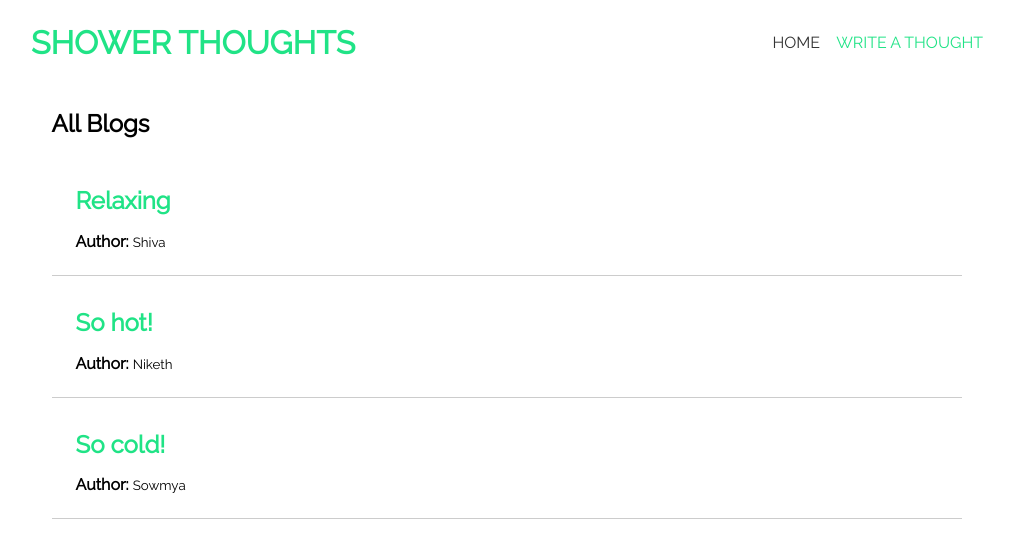
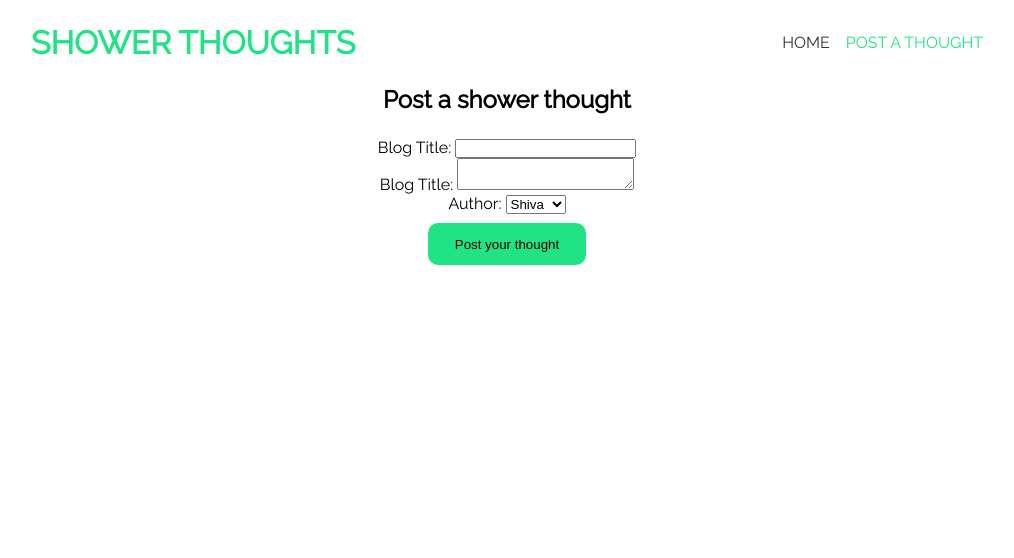
Before and after one commit to shivaprakash-sudo/shower-thoughts, a React (Create React App) app: page /post_a_thought in a window 1280 px wide. Shown: the top 558 px of the page, without its empty margins (133-1147 px from the left). Built offline with nearby package versions, Linux system fonts and the light colour scheme; data requests are answered from the project's data file.

Commit message:
added json db, react router for routing

```diff
--- a/data/db.json
+++ b/data/db.json
@@ -1,19 +1,19 @@
 {
     "blogs": [{
             "title": "Relaxing",
-            "body": "Pariatur cillum enim proident exercitation aliquip pariatur occaecat esse irure ex. Do ullamco est magna aute. Do culpa ea sit do exercitation et amet ad. Id irure esse ad ex cillum esse id non anim nulla proident. Est irure et est fugiat id cupidatat dolor do consequat dolore non culpa reprehenderit nulla.\nNon laborum officia sit anim Lorem. Incididunt reprehenderit cillum culpa velit. Reprehenderit excepteur dolor irure velit deserunt. Aliqua enim laboris enim in ut. Officia proident non velit culpa proident quis est esse exercitation dolor consectetur. Ullamco deserunt sit qui ut et reprehenderit et ea sunt incididunt pariatur reprehenderit officia reprehenderit. Consectetur ad dolore esse veniam minim.",
+            "body": "Pariatur cillum enim proident exercitation aliquip pariatur occaecat esse irure ex. Do ullamco est magna aute. Do culpa ea sit do exercitation et amet ad. Id irure esse ad ex cillum esse id non anim nulla proident. Est irure et est fugiat id cupidatat dolor do consequat dolore non culpa reprehenderit nulla.\n Non laborum officia sit anim Lorem. Incididunt reprehenderit cillum culpa velit. Reprehenderit excepteur dolor irure velit deserunt. Aliqua enim laboris enim in ut. Officia proident non velit culpa proident quis est esse exercitation dolor consectetur. Ullamco deserunt sit qui ut et reprehenderit et ea sunt incididunt pariatur reprehenderit officia reprehenderit. Consectetur ad dolore esse veniam minim.",
             "author": "Shiva",
             "id": 1
         },
         {
             "title": "So hot!",
-            "body": "Pariatur cillum enim proident exercitation aliquip pariatur occaecat esse irure ex. Do ullamco est magna aute. Do culpa ea sit do exercitation et amet ad. Id irure esse ad ex cillum esse id non anim nulla proident. Est irure et est fugiat id cupidatat dolor do consequat dolore non culpa reprehenderit nulla.\nNon laborum officia sit anim Lorem. Incididunt reprehenderit cillum culpa velit. Reprehenderit excepteur dolor irure velit deserunt. Aliqua enim laboris enim in ut. Officia proident non velit culpa proident quis est esse exercitation dolor consectetur. Ullamco deserunt sit qui ut et reprehenderit et ea sunt incididunt pariatur reprehenderit officia reprehenderit. Consectetur ad dolore esse veniam minim.",
+            "body": "Pariatur cillum enim proident exercitation aliquip pariatur occaecat esse irure ex. Do ullamco est magna aute. Do culpa ea sit do exercitation et amet ad. Id irure esse ad ex cillum esse id non anim nulla proident. Est irure et est fugiat id cupidatat dolor do consequat dolore non culpa reprehenderit nulla.\n Non laborum officia sit anim Lorem. Incididunt reprehenderit cillum culpa velit. Reprehenderit excepteur dolor irure velit deserunt. Aliqua enim laboris enim in ut. Officia proident non velit culpa proident quis est esse exercitation dolor consectetur. Ullamco deserunt sit qui ut et reprehenderit et ea sunt incididunt pariatur reprehenderit officia reprehenderit. Consectetur ad dolore esse veniam minim.",
             "author": "Niketh",
             "id": 2
         },
         {
             "title": "So cold!",
-            "body": "Pariatur cillum enim proident exercitation aliquip pariatur occaecat esse irure ex. Do ullamco est magna aute. Do culpa ea sit do exercitation et amet ad. Id irure esse ad ex cillum esse id non anim nulla proident. Est irure et est fugiat id cupidatat dolor do consequat dolore non culpa reprehenderit nulla.\nNon laborum officia sit anim Lorem. Incididunt reprehenderit cillum culpa velit. Reprehenderit excepteur dolor irure velit deserunt. Aliqua enim laboris enim in ut. Officia proident non velit culpa proident quis est esse exercitation dolor consectetur. Ullamco deserunt sit qui ut et reprehenderit et ea sunt incididunt pariatur reprehenderit officia reprehenderit. Consectetur ad dolore esse veniam minim.",
+            "body": "Pariatur cillum enim proident exercitation aliquip pariatur occaecat esse irure ex. Do ullamco est magna aute. Do culpa ea sit do exercitation et amet ad. Id irure esse ad ex cillum esse id non anim nulla proident. Est irure et est fugiat id cupidatat dolor do consequat dolore non culpa reprehenderit nulla.\n Non laborum officia sit anim Lorem. Incididunt reprehenderit cillum culpa velit. Reprehenderit excepteur dolor irure velit deserunt. Aliqua enim laboris enim in ut. Officia proident non velit culpa proident quis est esse exercitation dolor consectetur. Ullamco deserunt sit qui ut et reprehenderit et ea sunt incididunt pariatur reprehenderit officia reprehenderit. Consectetur ad dolore esse veniam minim.",
             "author": "Sowmya",
             "id": 3
         }
--- a/package.json
+++ b/package.json
@@ -8,6 +8,7 @@
     "@testing-library/user-event": "^13.5.0",
     "react": "^17.0.2",
     "react-dom": "^17.0.2",
+    "react-router-dom": "^5.3.0",
     "react-scripts": "5.0.0",
     "web-vitals": "^2.1.4"
   },
--- a/src/App.js
+++ b/src/App.js
@@ -1,14 +1,29 @@
 import Navbar from "./Navbar";
 import Home from "./Home";
+import { BrowserRouter as Router, Route, Switch } from "react-router-dom";
+import PostAThought from "./PostAThought";
+import BlogDetails from "./BlogDetails";
 
 function App() {
   return (
-    <div className="App">
-      <Navbar />
-      <div className="content container">
-        <Home />
+    <Router>
+      <div className="App">
+        <Navbar />
+        <div className="content container">
+          <Switch>
+            <Route exact path="/">
+              <Home />
+            </Route>
+            <Route path="/post_a_thought">
+              <PostAThought />
+            </Route>
+            <Route path="/blogs/:id">
+              <BlogDetails />
+            </Route>
+          </Switch>
+        </div>
       </div>
-    </div>
+    </Router>
   );
 }
 
--- /dev/null
+++ b/src/BlogDetails.js
@@ -0,0 +1,40 @@
+import { useParams } from "react-router-dom";
+import useFetch from "./useFetch";
+
+const BlogDetails = () => {
+  const { id } = useParams();
+  const {
+    data: blog,
+    isPending,
+    error,
+  } = useFetch("http://localhost:8000/blogs/" + id);
+
+  return (
+    <div className="blog">
+      {isPending && <div className="txt-center">Loading...</div>}
+      {error && <div className="txt-center">{error}</div>}
+      {blog && (
+        <article className="blog-details m-auto">
+          <h2 className="blog-heading txt-center">{blog.title}</h2>
+          <small className="blog-author">
+            Posted by:&nbsp;
+            {blog.author}
+          </small>
+          <div className="blog-body">
+            <p>{blog.body}</p>
+          </div>
+          {/* <button
+            className="btn btn-danger"
+            onClick={() => {
+              handleDeleteBlog(blog.id);
+            }}
+          >
+            Delete Blog
+          </button> */}
+        </article>
+      )}
+    </div>
+  );
+};
+
+export default BlogDetails;
--- a/src/BlogList.js
+++ b/src/BlogList.js
@@ -1,23 +1,18 @@
+import { Link } from "react-router-dom";
+
 const BlogList = ({ blogs, title }) => {
   return (
     <div className="blog-list">
       <h2 className="blog-list-title">{title}</h2>
       {blogs.map((blog) => (
         <div key={blog.id} className="blog-preview">
-          <a className="blog-heading-link" href="/">
+          <Link to={`/blogs/${blog.id}`} className="blog-heading-link">
             <h3 className="blog-heading">{blog.title}</h3>
-          </a>
-          {/* <p className="blog-body">{blog.body}</p> */}
-          <strong className="blog-author">Author: </strong>
-          <small>{blog.author}</small>
-          {/* <button
-            className="btn btn-danger"
-            onClick={() => {
-              handleDeleteBlog(blog.id);
-            }}
-          >
-            Delete Blog
-          </button> */}
+          </Link>
+          <small className="blog-author">
+            Posted by:
+            {blog.author}
+          </small>
         </div>
       ))}
     </div>
--- a/src/Navbar.js
+++ b/src/Navbar.js
@@ -1,16 +1,18 @@
+import { Link } from "react-router-dom";
+
 const Navbar = () => {
   return (
     <nav className="container nav txt-center d-flex">
-      <a className="page-heading-link" href="/">
+      <Link className="page-heading-link" to="/">
         <h1>Shower Thoughts</h1>
-      </a>
+      </Link>
       <div className="links">
         <ul className="nav-list d-flex">
           <li className="nav-list--item">
-            <a href="/">Home</a>
+            <Link to="/">Home</Link>
           </li>
           <li className="nav-list--item">
-            <a href="/write_thought">Write a Thought</a>
+            <Link to="/post_a_thought">Post a Thought</Link>
           </li>
         </ul>
       </div>
--- /dev/null
+++ b/src/PostAThought.js
@@ -0,0 +1,59 @@
+import { useState } from "react";
+
+const PostAThought = () => {
+  const [title, setTitle] = useState("");
+  const [body, setBody] = useState("");
+  const [author, setAuthor] = useState("Shiva");
+  return (
+    <div className="post-a-thought txt-center">
+      <h2 className="post-form-heading">Post a shower thought</h2>
+      <form action="">
+        <div className="blog-title-container">
+          <label htmlFor="blog-title">Blog Title: </label>
+          <input
+            type="text"
+            name="blog-title"
+            required
+            value={title}
+            onChange={(e) => {
+              setTitle(e.target.value);
+            }}
+          />
+        </div>
+        <div className="blog-body-container">
+          <label htmlFor="blog-body">Blog Title: </label>
+          <textarea
+            name="blog-body"
+            required
+            value={body}
+            onChange={(e) => {
+              setBody(e.target.value);
+            }}
+          ></textarea>
+        </div>
+        <div className="author">
+          <label htmlFor="author">Author: </label>
+          <select
+            name="author"
+            id="author"
+            value={author}
+            onChange={(e) => {
+              setAuthor(e.target.value);
+            }}
+          >
+            <option value="Shiva">Shiva</option>
+            <option value="Niketh">Niketh</option>
+            <option value="Jay">Jay</option>
+          </select>
+        </div>
+        <div className="btn-submit">
+          <button className="btn btn-theme" type="submit">
+            Post your thought
+          </button>
+        </div>
+      </form>
+    </div>
+  );
+};
+
+export default PostAThought;
--- a/src/index.css
+++ b/src/index.css
@@ -53,6 +53,13 @@ a:hover {
 
 .txt-left {
     text-align: left;
+}
+
+
+/* margin classes */
+
+.m-auto {
+    margin: auto;
 }
 
 
@@ -124,10 +131,15 @@ a:hover {
 }
 
 
-/* blog preview */
+/* blog preview and details */
+
+.blog-preview,
+.blog-details {
+    padding: 1.5em;
+    max-width: 700px;
+}
 
 .blog-preview {
-    padding: 1.5em;
     border-bottom: 1px solid #ccc;
     margin: 0.5em 0;
 }
@@ -165,7 +177,19 @@ a:hover {
 }
 
 .blog-body {
-    margin: 0.6em 0;
+    margin: 1em 0;
+}
+
+
+/* .blog-author {
+    float: right;
+} */
+
+
+/* post form styles */
+
+.post-form-heading {
+    margin-bottom: 1em;
 }
 
 
--- a/src/useFetch.js
+++ b/src/useFetch.js
@@ -1,13 +1,15 @@
 import { useState, useEffect } from "react";
 
 const useFetch = (url) => {
+  const abortController = new AbortController();
+
   const [data, setBlogs] = useState(null);
   const [isPending, setIsPending] = useState(true);
   const [error, setError] = useState(null);
 
   // fetching data from json database
   useEffect(() => {
-    fetch(url)
+    fetch(url, { signal: abortController.signal })
       .then((res) => {
         if (!res.ok) {
           throw Error("Uh Oh! There seems to be connection problem");
@@ -20,9 +22,13 @@ const useFetch = (url) => {
         setError(null);
       })
       .catch((err) => {
+        if (err.name === "AbortError") {
+          console.log("Data fetch aborted");
+        }
         setIsPending(false);
         setError(err.message);
       });
+    return () => abortController.abort();
   }, [url]);
   return { data, isPending, error };
 };
```
Also changed, not shown: src/WriteThought.js (deleted, +0 -9 lines), 1 other file (tests, documents, lock files or other folders).
